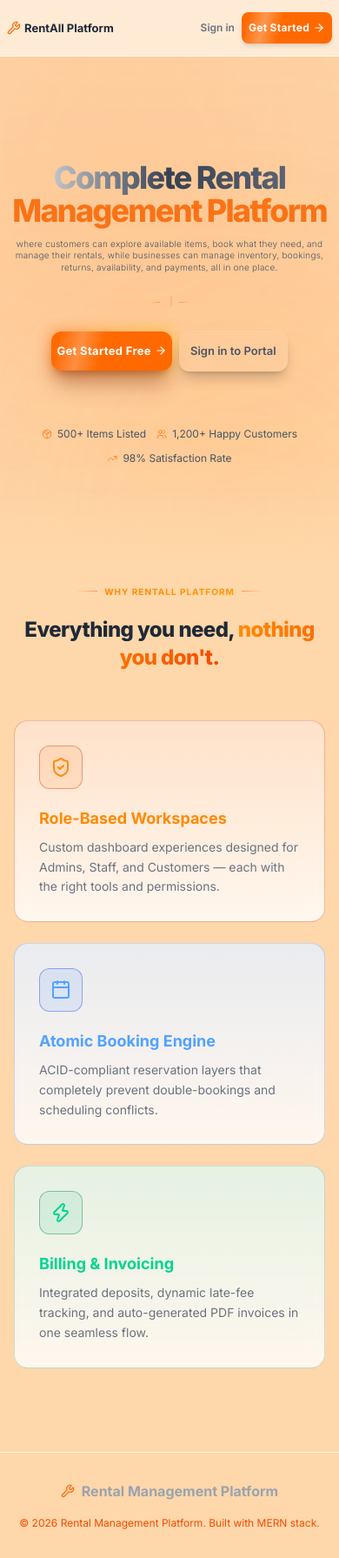
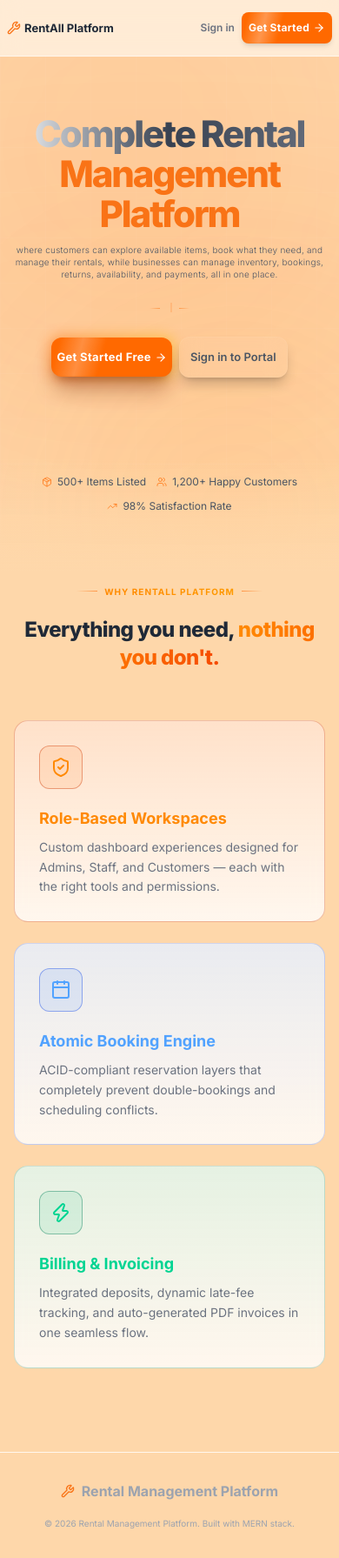
Before and after one commit to aveenavin/Equipment-Rental-Manager, a React (Vite) app in the folder frontend/: page / in a window 390 px wide. Shown: the whole page at 87% size. Built offline with nearby package versions, Linux system fonts and the light colour scheme; no server answers.

Commit message:
home page Ui update

```diff
--- a/frontend/src/layouts/PublicLayout.jsx
+++ b/frontend/src/layouts/PublicLayout.jsx
@@ -85,7 +85,7 @@ const PublicLayout = () => {
             <Wrench className="h-4 w-4 text-accent-500" />
             <span>Rental Management Platform</span>
           </div>
-          <p className="text-xs text-orange-600">
+          <p className="text-[10px] sm:text-xs text-slate-500 text-center sm:text-left">
             &copy; {new Date().getFullYear()} Rental Management Platform. Built with MERN stack.
           </p>
         </div>
--- a/frontend/src/pages/public/Home.jsx
+++ b/frontend/src/pages/public/Home.jsx
@@ -91,7 +91,7 @@ const Home = () => {
           viewport={{ once: true, amount: 0.2 }}
         >
           {/* Headline */}
-          <motion.h1 variants={fadeInUp} className="text-4xl sm:text-7xl font-black tracking-tighter leading-[1.05] mb-3 sm:mb-6">
+          <motion.h1 variants={fadeInUp} className="text-[42px] leading-[1.1] sm:text-7xl font-black tracking-tighter sm:leading-[1.05] mb-3 sm:mb-6">
             <span className="block text-transparent bg-clip-text bg-gradient-to-r from-white via-slate-200 to-slate-400">Complete Rental</span>
             <span className="block text-primary-500">
               Management Platform
@@ -111,7 +111,7 @@ where customers can explore available items, book what they need, and manage the
           </motion.div>
 
           {/* CTA Buttons */}
-          <motion.div variants={fadeInUp} className="flex flex-row flex-nowrap items-center justify-center gap-2 sm:gap-4 mb-16 sm:mb-24">
+          <motion.div variants={fadeInUp} className="flex flex-row flex-nowrap items-center justify-center gap-2 sm:gap-4 mb-28 sm:mb-40">
             {/* Primary CTA */}
             <div className="relative group shrink-0">
               <div className="absolute -inset-0.5 bg-gradient-to-r from-orange-500 to-amber-400 rounded-xl blur opacity-50 group-hover:opacity-80 transition-all duration-500" />
```
